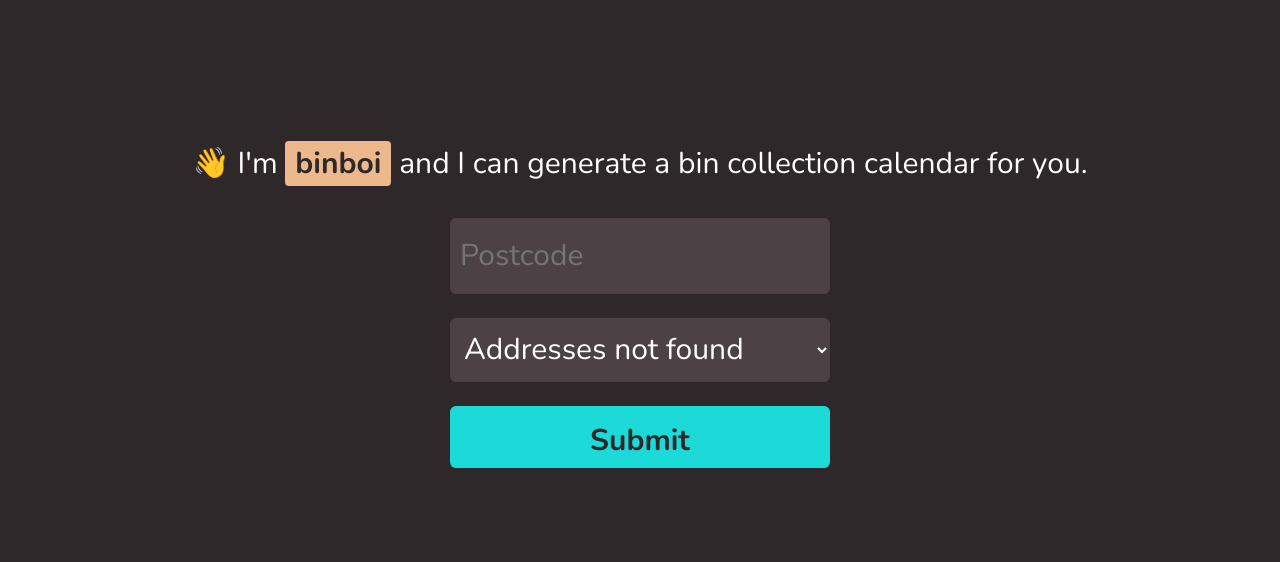
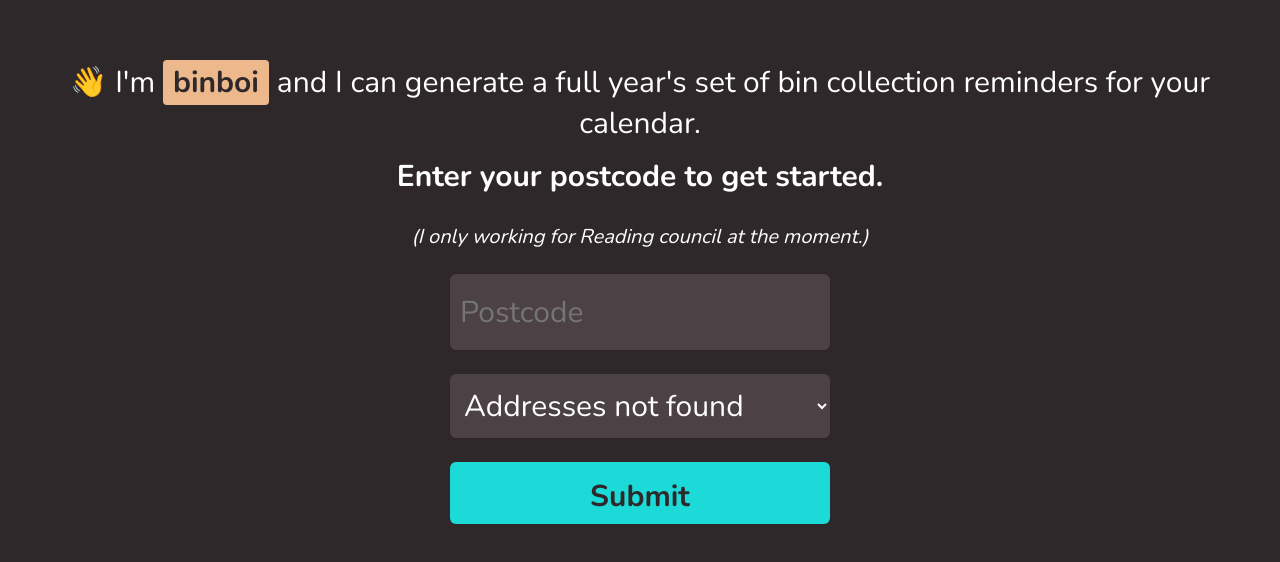
Before and after one commit to sansaid/binboi, a React (Create React App) app in the folder frontboi/: page / in a window 1280 px wide. Before the commit this address had no page. Shown: the part 110-672 px from the top of the page. Built offline with nearby package versions, Linux system fonts and the light colour scheme.

Commit message:
Changing binboi message style

```diff
--- a/frontboi/src/App.tsx
+++ b/frontboi/src/App.tsx
@@ -6,8 +6,14 @@ import { FormHero } from './components/FormHero'
 function App() {
   return (
     <div className="App">
-      <p>
-        👋 I'm <CodeTxt>binboi</CodeTxt> and I can generate a bin collection calendar for you.
+      <p style={{width: "40em", margin: "0.2em"}}>
+        👋 I'm <CodeTxt>binboi</CodeTxt> and I can generate a full year's set of bin collection reminders for your calendar.
+      </p>
+      <p style={{width: "40em", margin: "0.2em", fontWeight: "600"}}>
+        Enter your postcode to get started.
+      </p>
+      <p style={{fontStyle: "italic", fontSize: "calc(4px + 2vmin)", margin: "1em"}}>
+        (I only working for Reading council at the moment.)
       </p>
       <FormHero/>
     </div>
```
